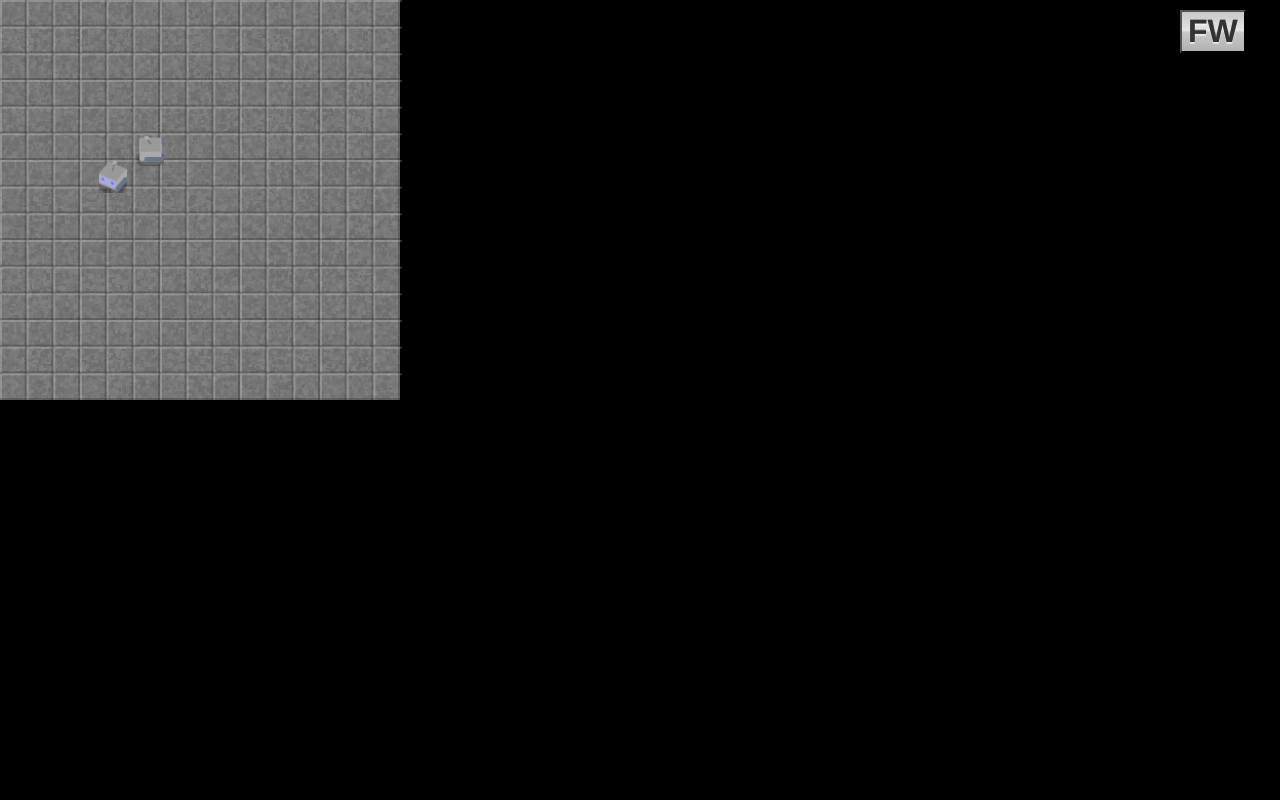
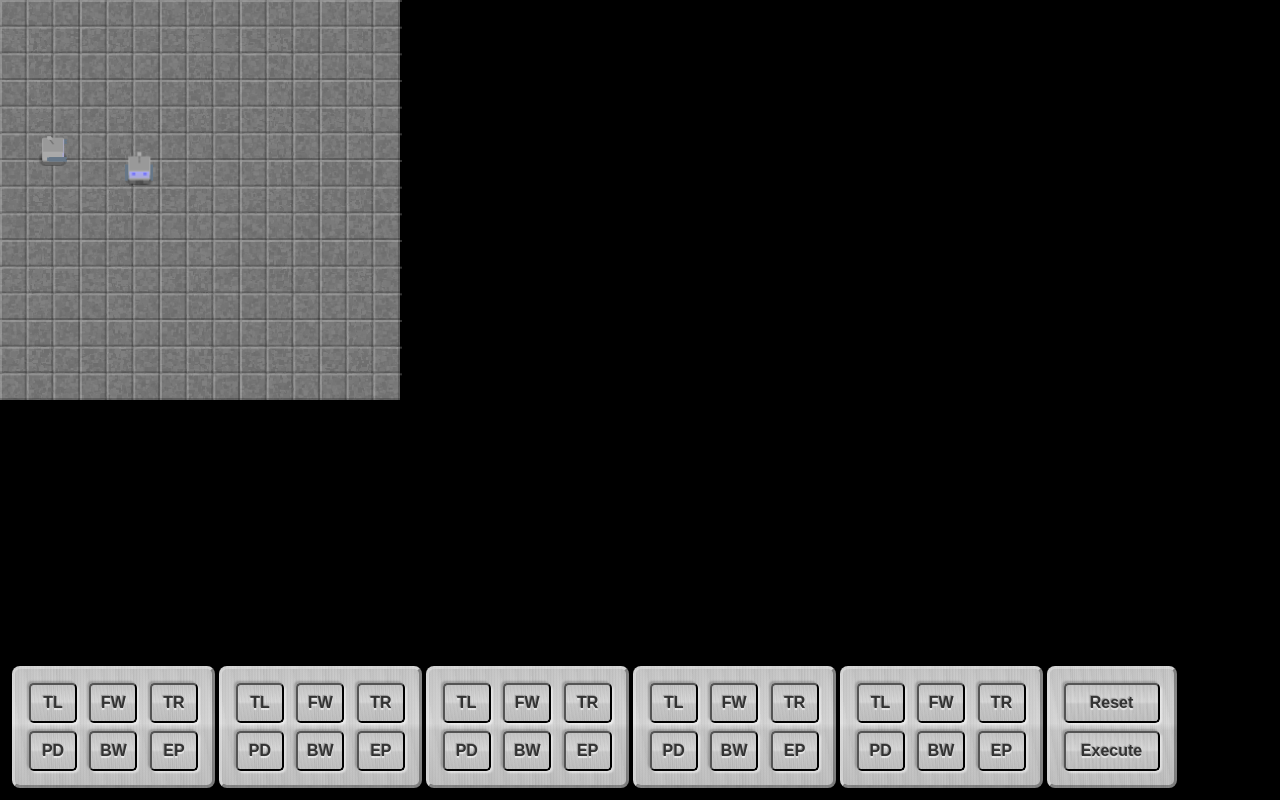
Before and after one commit to DerBenniBanni/robopower_gamedevjs2024, a website: page src/index.html in a window 1280 px wide. Drawn offline with Linux system fonts and the light colour scheme.

Commit message:
gui for programming of robots

```diff
--- a/src/index.html
+++ b/src/index.html
@@ -13,7 +13,51 @@
     <canvas id="bgCanvas"></canvas>
     <canvas id="gameCanvas"></canvas>
     <div id="program">
-        <button class="metal">FW</button>
+        <div class="task metal">
+            <button class="metal btn blue" t="3">TL</button>
+            <button class="metal btn blue" t="1">FW</button>
+            <button class="metal btn blue" t="4">TR</button><br>
+            <button class="metal btn red" t="5">PD</button>
+            <button class="metal btn blue" t="2">BW</button>
+            <button class="metal btn green" t="6">EP</button>
+        </div>
+        <div class="task metal">
+            <button class="metal btn blue" t="3">TL</button>
+            <button class="metal btn blue" t="1">FW</button>
+            <button class="metal btn blue" t="4">TR</button><br>
+            <button class="metal btn red" t="5">PD</button>
+            <button class="metal btn blue" t="2">BW</button>
+            <button class="metal btn green" t="6">EP</button>
+        </div>
+        <div class="task metal">
+            <button class="metal btn blue" t="3">TL</button>
+            <button class="metal btn blue" t="1">FW</button>
+            <button class="metal btn blue" t="4">TR</button><br>
+            <button class="metal btn red" t="5">PD</button>
+            <button class="metal btn blue" t="2">BW</button>
+            <button class="metal btn green" t="6">EP</button>
+        </div>
+        <div class="task metal">
+            <button class="metal btn blue" t="3">TL</button>
+            <button class="metal btn blue" t="1">FW</button>
+            <button class="metal btn blue" t="4">TR</button><br>
+            <button class="metal btn red" t="5">PD</button>
+            <button class="metal btn blue" t="2">BW</button>
+            <button class="metal btn green" t="6">EP</button>
+        </div>
+        <div class="task metal">
+            <button class="metal btn blue" t="3">TL</button>
+            <button class="metal btn blue" t="1">FW</button>
+            <button class="metal btn blue" t="4">TR</button><br>
+            <button class="metal btn red" t="5">PD</button>
+            <button class="metal btn blue" t="2">BW</button>
+            <button class="metal btn green" t="6">EP</button>
+        </div>
+
+        <div class="task metal">
+            <button class="metal btn large reset">Reset</button><br>
+            <button class="metal btn large execute">Execute</button>
+        </div>
     </div>
 
     <!-- build:js -->
--- a/src/robopower_classes.js
+++ b/src/robopower_classes.js
@@ -126,6 +126,7 @@ class Game {
     }
     render() {
         ctx.clearRect(0, 0, gameWidth, gameHeight);
+        this.sprites.sort((s1, s2) => (s1.p.y) - (s2.p.y));
         this.sprites.forEach(s=>s.doRender(ctx));
         if(this.crt) {
             ctx.beginPath();
@@ -254,9 +255,9 @@ class Robo extends Sprite {
         super({x,y});
         //this.w = scale(32);
         //this.h = scale(32);
-        this.speed = 50;
+        this.speed = 80;
         this.rotdir = 1;
-        this.rotspeed = 120;
+        this.rotspeed = 180;
         this.hScale = 0.7;
         this.tasks = [];
         this.currentTask = null;
@@ -306,6 +307,8 @@ const TASK_FORWARD = 1;
 const TASK_BACKWARD = 2;
 const TASK_TURN_LEFT = 3;
 const TASK_TURN_RIGHT = 4;
+const TASK_POWERDOWN = 5;
+const TASK_EXTRAPOWER = 6;
 class Task {
     constructor(task, data) {
         this.t = task;
--- a/src/robopower_game.js
+++ b/src/robopower_game.js
@@ -61,3 +61,22 @@ for(let x = 20; x < 600; x+=40) {
 }
 
 game.renderBg();
+
+[...document.querySelectorAll('.btn')].forEach(btn => {
+    btn.addEventListener('click',(ev)=>{
+        let target = ev.target;
+        let classList = target.classList;
+        if(classList.contains('execute')) {
+            [...document.querySelectorAll('.task')].forEach(task => {
+                let action = task.querySelector('.btn.active');
+                if(action) {
+                    robo1.tasks.push(new Task(action.getAttribute('t')*1));
+                }
+            });
+        } else if(classList.contains('reset')) {
+
+        } else {
+            ev.target.classList.toggle('active');
+        }
+    })
+});
--- a/src/style.css
+++ b/src/style.css
@@ -15,32 +15,63 @@ canvas {
 }
 #program {
 	position:absolute;
-	top:10px;
-	right: 0px;
-	width: 100px;
-	color:#fff;
+	bottom:10px;
+	left: 10px;
+	display:flex;
+	flex-direction: row;
+}
+.task {
 	white-space: nowrap;
+	padding:10px;
+	margin:2px;
+	border-radius: 8px;
+	border: 3px solid;
+	border-color: #fff5 #0005 #0005 #fff5;
 }
 .metal {
 	outline: none;
+	color: #333;
+	text-shadow: #6668 -1px -1px 1px, #fff9 0 2px 1px;
+	background-color: hsl(0,0%,90%);
+	background-image: repeating-linear-gradient(90deg, #aaa5 0%, #ccc5 1%, #bbb5 1.5%),
+		repeating-linear-gradient(80deg, #aaa5 0%, #ccc5 5%, #bbb5 7%),
+		linear-gradient(180deg, hsl(0,0%,78%)  0%, #eee 47%,#ccc 53%,#bbb 100%);
 
-	font: bold 2em "Helvetica Neue", Arial, Helvetica, Geneva, sans-serif;
+}
+.btn {
+	transition: color .2s;
+	font: bold 1rem sans-serif;
 	text-align: center;
-	color: hsla(0,0%,20%,1);
-	text-shadow: hsla(0,0%,40%,.5) 0 -1px 0, hsla(0,0%,100%,.6) 0 2px 1px;
-
-	background-color: hsl(0,0%,90%);
-	-box-shadow: inset hsla(0,0%,15%,  1) 0  0px 0px 4px, /* border */
-	  inset hsla(0,0%,15%, .8) 0 -1px 5px 4px, /* soft SD */
-	  inset hsla(0,0%,0%, .25) 0 -1px 0px 7px, /* bottom SD */
-	  inset hsla(0,0%,100%,.7) 0  2px 1px 7px, /* top HL */
-
-	  hsla(0,0%, 0%,.15) 0 -5px 6px 4px, /* outer SD */
-	  hsla(0,0%,100%,.5) 0  5px 6px 4px; /* outer HL */
-	background-image:
-	  linear-gradient(180deg, hsl(0,0%,78%)  0%,
-	  hsl(0,0%,90%) 47%,
-	  hsl(0,0%,78%) 53%,
-	  hsl(0,0%,70%)100%);
-	transition: color .2s;
-  }
+	vertical-align: middle;
+	border-radius: 0.3rem;
+	width:3rem;
+	height:2.5rem;
+	margin:4px;
+	box-shadow:
+		-2px -2px 2px #0003,
+		2px 2px 2px #fff8;
+	cursor: pointer;
+}
+.btn:not(.active):hover {
+	color:var(--s);
+}
+.large {
+	width:6rem;
+}
+.red {
+	--c:#f00;
+	--s:#f008;
+}
+.green {
+	--c:#0a0;
+	--s:#0a08;
+}
+.blue {
+	--c:#33f;
+	--s:#33f8;
+}
+.active {
+	color:var(--c);
+	border-color:var(--c);
+	text-shadow: var(--s) 0 0 5px,#6668 -1px -1px 1px, #fff9 0 2px 1px;
+}
```
